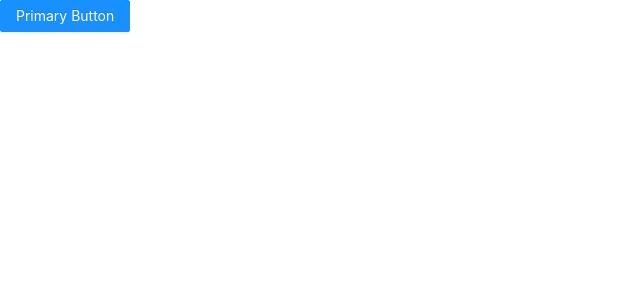
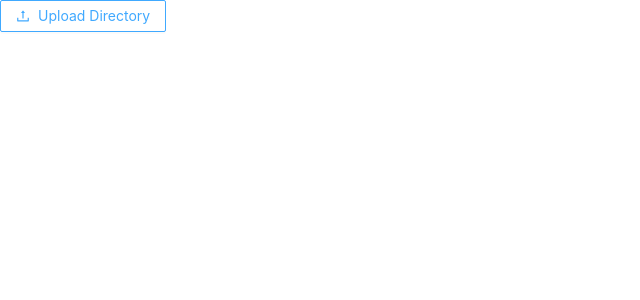
Before and after one commit to bigMeowCoding/design-model, a React app: page / in a window 1280 px wide. Shown: the top 300 px of the page, without its empty margins (0-640 px from the left). Built offline with nearby package versions, Linux system fonts and the light colour scheme.

Commit message:
upload case

```diff
--- a/package.json
+++ b/package.json
@@ -13,6 +13,7 @@
     "babel": "ts-node ./src/utils/babel-convert.ts"
   },
   "dependencies": {
+    "@ant-design/icons": "^4.7.0",
     "@babel/polyfill": "^7.12.1",
     "antd": "^4.17.2",
     "arale-qrcode": "^3.0.5",
--- a/src/App.tsx
+++ b/src/App.tsx
@@ -1,13 +1,13 @@
 import { FC } from "react";
 import * as React from "react";
-import { Button } from "antd";
-import './App.scss'
+import "./App.scss";
+import FlyWeight from "./pages/flyweight";
 interface Props {}
 
 const Tree: FC<Props> = () => {
   return (
     <div>
-      <Button type="primary">Primary Button</Button>
+      <FlyWeight />
     </div>
   );
 };
--- /dev/null
+++ b/src/pages/class.ts
@@ -0,0 +1,20 @@
+import { RcFile } from "antd/lib/upload";
+
+export class UploadFile {
+  constructor(public name: string, public id: string) {}
+}
+
+export class UploadManage {
+  cache: { [key: string]: RcFile | null } = {};
+  add(id: string, file: RcFile) {
+    if (this.cache[id]) {
+      return;
+    }
+    this.cache[id] = file;
+  }
+  del(id: string) {
+    debugger
+    this.cache[id] = null;
+    delete this.cache[id];
+  }
+}
--- /dev/null
+++ b/src/pages/flyweight.tsx
@@ -0,0 +1,57 @@
+import { FC, useRef, useState } from "react";
+import * as React from "react";
+import { Button, Upload } from "antd";
+import { UploadOutlined } from "@ant-design/icons";
+import { UploadFile, UploadManage } from "./class";
+
+const FlyWeight: FC = () => {
+  const [fileList, setFileList] = useState<UploadFile[]>([]);
+  const manageRef = useRef(new UploadManage());
+
+  return (
+    <>
+      <Upload
+        fileList={[]}
+        directory
+        beforeUpload={(file, files) => {
+          const manage = manageRef.current;
+          manage.add(file.uid, file);
+          const uploadFiles = files.map((item) => {
+            return new UploadFile(item.name, item.uid);
+          });
+          setFileList([...uploadFiles]);
+          console.log("ma", manage);
+          return false;
+        }}
+      >
+        <Button icon={<UploadOutlined />}>Upload Directory</Button>
+      </Upload>
+      {fileList.map((item) => {
+        return (
+          <div key={item.id}>
+            {item.name}
+            <a
+              href="#"
+              onClick={() => {
+                const manage = manageRef.current;
+                manage.del(item.id);
+                const index = fileList.findIndex((findItem) => {
+                  return item.id === findItem.id;
+                });
+                if (index !== -1) {
+                  fileList.splice(index, 1);
+                  setFileList([...fileList]);
+                }
+                console.log(manage);
+              }}
+            >
+              删除
+            </a>
+          </div>
+        );
+      })}
+    </>
+  );
+};
+
+export default FlyWeight;
```
